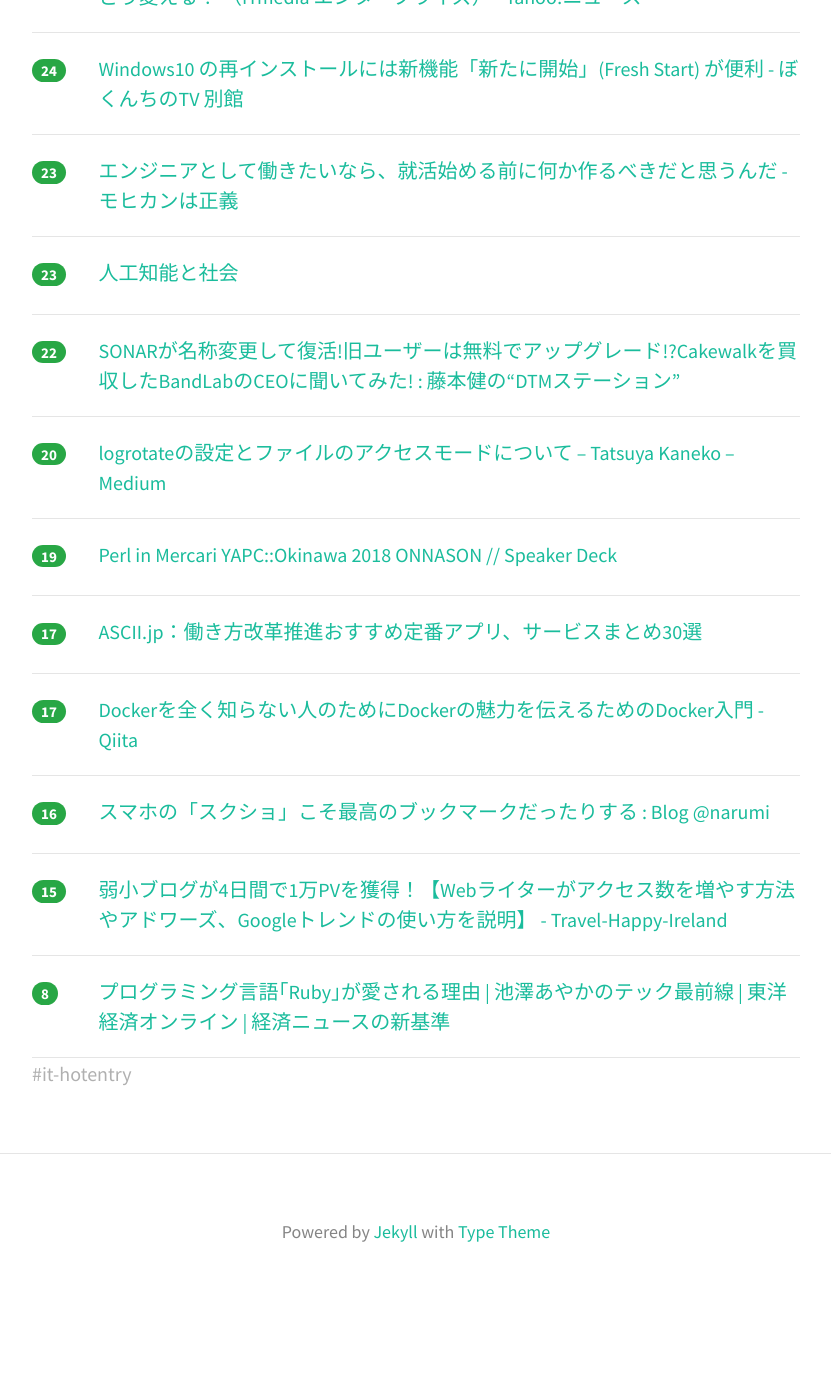
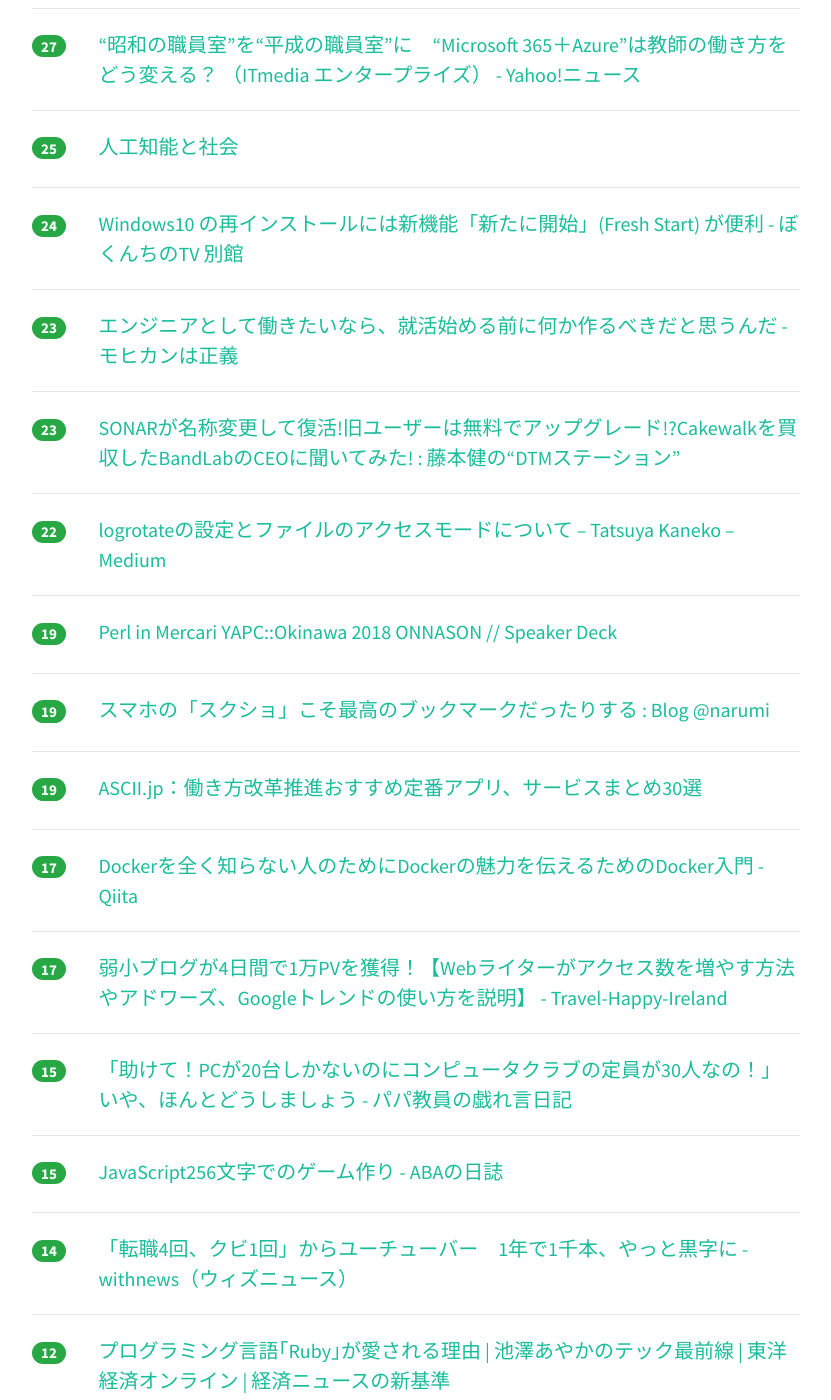
Before and after one commit to yatta47/hatena-matome-site, a Jekyll site: the page built from _posts/2018-03-04-hatena.md, in a window 1280 px wide and 1400 px high, scrolled down 958 px. Shown: the whole window, without its empty margins (224-1055 px from the left). Built offline with Jekyll 4.4.1, drawn with Linux system fonts in a browser that asks for light colours; nearby versions of some CDN libraries; before the commit the page ends 2267 px from its top, so only the background shows below that; some of the changed text lies outside the part shown.

Commit message:
Updated 2018-03-04

```diff
--- a/_posts/2018-03-04-hatena.md
+++ b/_posts/2018-03-04-hatena.md
@@ -1,10 +1,10 @@
 ---
 layout: post
 title:  "2018-03-04 はてぶIT"
-date:   2018-03-04 11:03:29
+date:   2018-03-04 12:03:20
 tags: [it-hotentry]
 ---
-18 件のデータあり
+24 件のデータあり
 
 <hr><div class="row">
 <div class="col-1"><span class="badge badge-pill badge-success h2">135</span></div>
@@ -12,18 +12,23 @@ tags: [it-hotentry]
 </div>
 <hr>
 <div class="row">
-<div class="col-1"><span class="badge badge-pill badge-success h2">122</span></div>
+<div class="col-1"><span class="badge badge-pill badge-success h2">124</span></div>
 <div class="col-11"><a href='http://www.queermenow.net/blog/porn-star-billy-herrington-died-car-accident-rip/' target='_blank'>R.I.P. Porn Star Billy Herrington Died From Car Accident</a></div>
 </div>
 <hr>
 <div class="row">
-<div class="col-1"><span class="badge badge-pill badge-success h2">92</span></div>
+<div class="col-1"><span class="badge badge-pill badge-success h2">107</span></div>
 <div class="col-11"><a href='http://heppoko.hatenadiary.jp/entry/2018/03/03/200013' target='_blank'>JavaScript界隈の基本的な用語を歴史とともにさらにまとめてみた - へっぽこびんぼう野郎のnewbie日記</a></div>
 </div>
 <hr>
 <div class="row">
-<div class="col-1"><span class="badge badge-pill badge-success h2">70</span></div>
+<div class="col-1"><span class="badge badge-pill badge-success h2">103</span></div>
 <div class="col-11"><a href='https://togetter.com/li/1204933' target='_blank'>新卒説明会の応募での学歴フィルター・性別フィルターの存在を就活生がTwitterで告発→該当企業がフィルターを解除 - Togetter</a></div>
+</div>
+<hr>
+<div class="row">
+<div class="col-1"><span class="badge badge-pill badge-success h2">81</span></div>
+<div class="col-11"><a href='http://hiro.asks.jp/100252.html' target='_blank'>ビリー・ヘリントンとネット文化 : ひろゆき＠オープンSNS</a></div>
 </div>
 <hr>
 <div class="row">
@@ -32,13 +37,18 @@ tags: [it-hotentry]
 </div>
 <hr>
 <div class="row">
-<div class="col-1"><span class="badge badge-pill badge-success h2">26</span></div>
+<div class="col-1"><span class="badge badge-pill badge-success h2">29</span></div>
 <div class="col-11"><a href='http://www.itmedia.co.jp/pcuser/articles/1803/03/news017.html' target='_blank'>4TB HDDがついに税込み8000円を切る (1/2) - ITmedia PC USER</a></div>
 </div>
 <hr>
 <div class="row">
-<div class="col-1"><span class="badge badge-pill badge-success h2">26</span></div>
+<div class="col-1"><span class="badge badge-pill badge-success h2">27</span></div>
 <div class="col-11"><a href='https://headlines.yahoo.co.jp/hl?a=20180303-00000015-zdn_ep-sci' target='_blank'>“昭和の職員室”を“平成の職員室”に　“Microsoft 365＋Azure”は教師の働き方をどう変える？ （ITmedia エンタープライズ） - Yahoo!ニュース</a></div>
+</div>
+<hr>
+<div class="row">
+<div class="col-1"><span class="badge badge-pill badge-success h2">25</span></div>
+<div class="col-11"><a href='https://www.slideshare.net/hirsoshnakagawa3/ss-89442307' target='_blank'>人工知能と社会</a></div>
 </div>
 <hr>
 <div class="row">
@@ -53,16 +63,11 @@ tags: [it-hotentry]
 <hr>
 <div class="row">
 <div class="col-1"><span class="badge badge-pill badge-success h2">23</span></div>
-<div class="col-11"><a href='https://www.slideshare.net/hirsoshnakagawa3/ss-89442307' target='_blank'>人工知能と社会</a></div>
+<div class="col-11"><a href='http://www.dtmstation.com/archives/52010778.html' target='_blank'>SONARが名称変更して復活!旧ユーザーは無料でアップグレード!?Cakewalkを買収したBandLabのCEOに聞いてみた! : 藤本健の“DTMステーション”</a></div>
 </div>
 <hr>
 <div class="row">
 <div class="col-1"><span class="badge badge-pill badge-success h2">22</span></div>
-<div class="col-11"><a href='http://www.dtmstation.com/archives/52010778.html' target='_blank'>SONARが名称変更して復活!旧ユーザーは無料でアップグレード!?Cakewalkを買収したBandLabのCEOに聞いてみた! : 藤本健の“DTMステーション”</a></div>
-</div>
-<hr>
-<div class="row">
-<div class="col-1"><span class="badge badge-pill badge-success h2">20</span></div>
 <div class="col-11"><a href='https://medium.com/@catatsuy/f9719352dada' target='_blank'>logrotateの設定とファイルのアクセスモードについて – Tatsuya Kaneko – Medium</a></div>
 </div>
 <hr>
@@ -72,7 +77,12 @@ tags: [it-hotentry]
 </div>
 <hr>
 <div class="row">
-<div class="col-1"><span class="badge badge-pill badge-success h2">17</span></div>
+<div class="col-1"><span class="badge badge-pill badge-success h2">19</span></div>
+<div class="col-11"><a href='http://narumi.blog.jp/archives/74685389.html' target='_blank'>スマホの「スクショ」こそ最高のブックマークだったりする : Blog @narumi</a></div>
+</div>
+<hr>
+<div class="row">
+<div class="col-1"><span class="badge badge-pill badge-success h2">19</span></div>
 <div class="col-11"><a href='http://ascii.jp/limit/group/ida/elem/000/001/634/1634243/' target='_blank'>ASCII.jp：働き方改革推進おすすめ定番アプリ、サービスまとめ30選</a></div>
 </div>
 <hr>
@@ -82,17 +92,37 @@ tags: [it-hotentry]
 </div>
 <hr>
 <div class="row">
-<div class="col-1"><span class="badge badge-pill badge-success h2">16</span></div>
-<div class="col-11"><a href='http://narumi.blog.jp/archives/74685389.html' target='_blank'>スマホの「スクショ」こそ最高のブックマークだったりする : Blog @narumi</a></div>
+<div class="col-1"><span class="badge badge-pill badge-success h2">17</span></div>
+<div class="col-11"><a href='http://blog-ireland.hatenablog.com/entry/2018/03/03/230923' target='_blank'>弱小ブログが4日間で1万PVを獲得！【Webライターがアクセス数を増やす方法やアドワーズ、Googleトレンドの使い方を説明】 - Travel-Happy-Ireland</a></div>
 </div>
 <hr>
 <div class="row">
 <div class="col-1"><span class="badge badge-pill badge-success h2">15</span></div>
-<div class="col-11"><a href='http://blog-ireland.hatenablog.com/entry/2018/03/03/230923' target='_blank'>弱小ブログが4日間で1万PVを獲得！【Webライターがアクセス数を増やす方法やアドワーズ、Googleトレンドの使い方を説明】 - Travel-Happy-Ireland</a></div>
+<div class="col-11"><a href='http://blog.edunote.jp/entry/2018/03/04/085231' target='_blank'>「助けて！PCが20台しかないのにコンピュータクラブの定員が30人なの！」いや、ほんとどうしましょう - パパ教員の戯れ言日記</a></div>
 </div>
 <hr>
 <div class="row">
-<div class="col-1"><span class="badge badge-pill badge-success h2">8</span></div>
+<div class="col-1"><span class="badge badge-pill badge-success h2">15</span></div>
+<div class="col-11"><a href='http://aba.hatenablog.com/entry/2018/03/03/170747' target='_blank'>JavaScript256文字でのゲーム作り - ABAの日誌</a></div>
+</div>
+<hr>
+<div class="row">
+<div class="col-1"><span class="badge badge-pill badge-success h2">14</span></div>
+<div class="col-11"><a href='https://withnews.jp/article/f0180304000qq000000000000000G00110701qq000016833A' target='_blank'>「転職4回、クビ1回」からユーチューバー　1年で1千本、やっと黒字に - withnews（ウィズニュース）</a></div>
+</div>
+<hr>
+<div class="row">
+<div class="col-1"><span class="badge badge-pill badge-success h2">12</span></div>
 <div class="col-11"><a href='http://toyokeizai.net/articles/-/210942' target='_blank'>プログラミング言語｢Ruby｣が愛される理由 | 池澤あやかのテック最前線 | 東洋経済オンライン | 経済ニュースの新基準</a></div>
 </div>
 <hr>
+<div class="row">
+<div class="col-1"><span class="badge badge-pill badge-success h2">11</span></div>
+<div class="col-11"><a href='http://www.itmedia.co.jp/pcuser/articles/1803/04/news016.html' target='_blank'>Twitter健全性指数の先にあるのは「PSYCHO-PASS」の世界？ - ITmedia PC USER</a></div>
+</div>
+<hr>
+<div class="row">
+<div class="col-1"><span class="badge badge-pill badge-success h2">7</span></div>
+<div class="col-11"><a href='http://moognyk.hateblo.jp/entry/2018/03/04/070000' target='_blank'>【アウトドア】CP+ 2018で気になるアイテムをチェックしてきた【カメラバッグ】 - I AM A DOG</a></div>
+</div>
+<hr>
```
